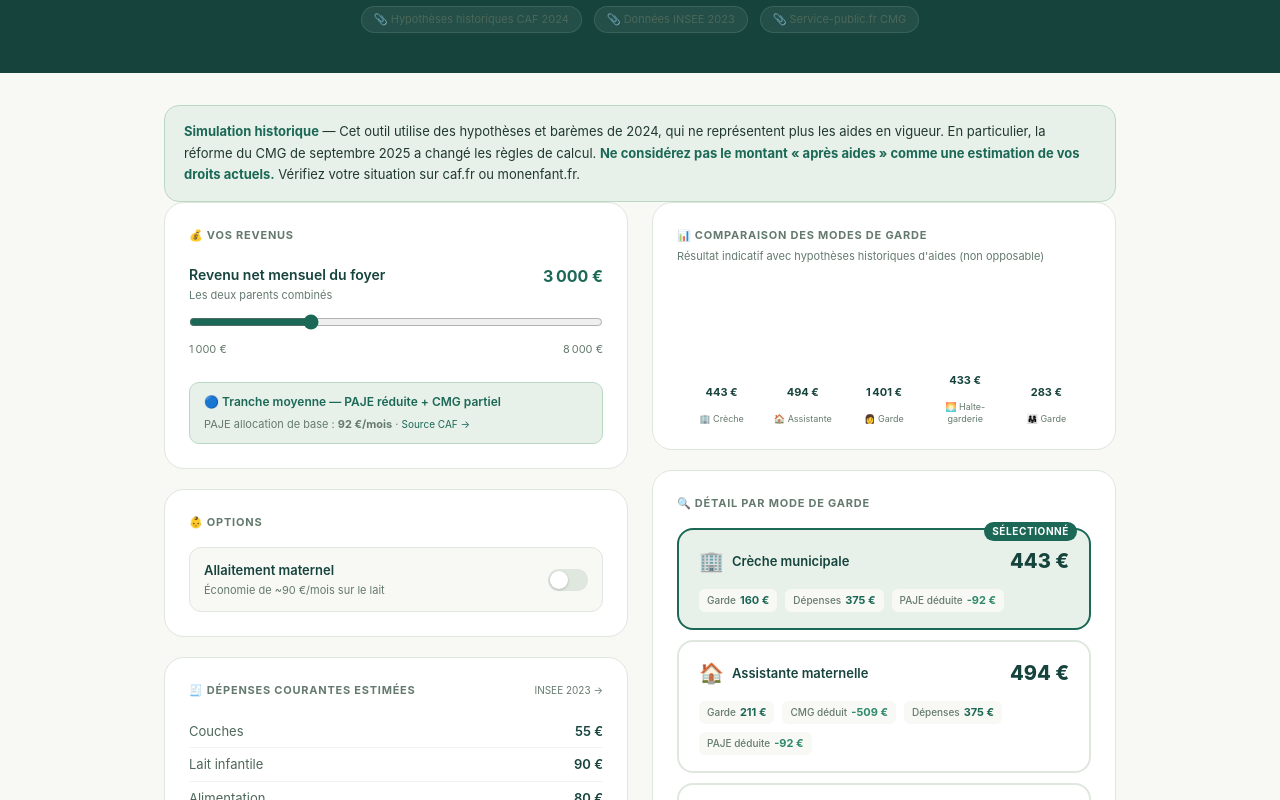
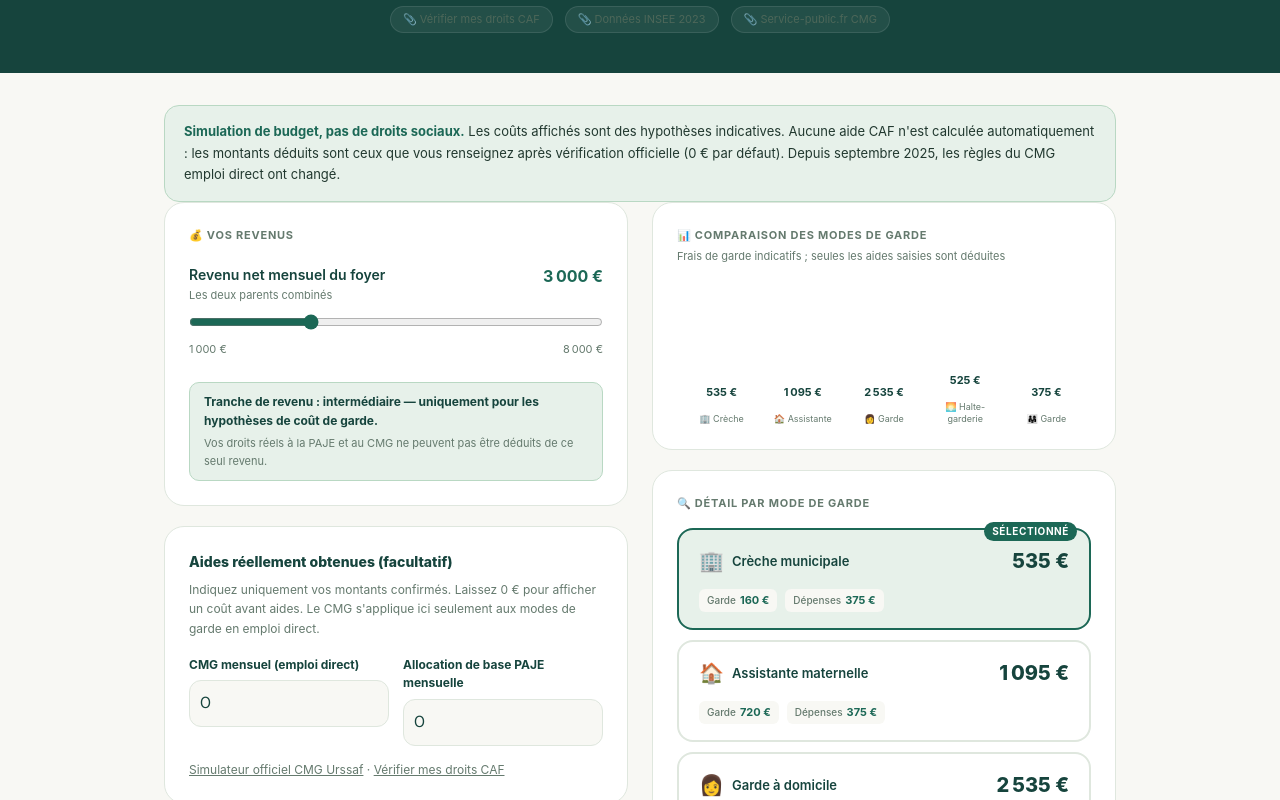
Before and after one commit to ambroiseguyot-del/stackblitz-starters-nzpd1ern, a Next.js app: page /budget in a window 1280 px wide. Shown: the part 280-1080 px from the top of the page. Built offline with nearby package versions, Linux system fonts and the light colour scheme; no server answers.

Commit message:
fix(finance): replace obsolete automatic CAF aid deductions with verified user inputs

```diff
--- a/app/budget/page.tsx
+++ b/app/budget/page.tsx
@@ -55,18 +55,11 @@ const COLORS_MODE: Record<ModeGarde, string> = {
 // Source : CAF.fr — Barème PAJE et CMG 2024
 // https://www.caf.fr/allocataires/aides-et-demarches/droits-et-prestations/petite-enfance
 
-const PAJE_BASE: Record<Tranche, number> = {
-  basse:   184.00,
-  moyenne: 92.00,
-  haute:   0,
-};
+// Les aides PAJE sont saisies par l'utilisateur après vérification officielle.
 
 // Source : service-public.fr — CMG
 // https://www.service-public.fr/particuliers/vosdroits/F345
-const CMG_PLAFOND = {
-  assistante: { basse: 1018, moyenne: 509, haute: 254 },
-  domicile:   { basse: 2085, moyenne: 1042, haute: 521 },
-};
+// Le CMG ne se déduit plus d'un plafond 2024 : voir simulateur Urssaf.
 
 // Source : CNAF — Observatoire national de la petite enfance 2023
 const TAUX_HORAIRE_ASSISTANTE = 4.5;
@@ -102,7 +95,7 @@ function getRevenuTranche(revenu: number): Tranche {
   return 'haute';
 }
 
-function calculerCoutGarde(mode: ModeGarde, revenu: number): { brut: number; aide: number; net: number } {
+function calculerCoutGarde(mode: ModeGarde, revenu: number, cmgRenseigne: number): { brut: number; aide: number; net: number } {
   const tranche = getRevenuTranche(revenu);
   switch (mode) {
     case 'creche': {
@@ -111,12 +104,12 @@ function calculerCoutGarde(mode: ModeGarde, revenu: number): { brut: number; aid
     }
     case 'assistante': {
       const brut = TAUX_HORAIRE_ASSISTANTE * HEURES_MOIS;
-      const aide = CMG_PLAFOND.assistante[tranche];
+      const aide = Math.min(brut, Math.max(0, cmgRenseigne));
       return { brut: Math.round(brut), aide: Math.round(aide), net: Math.round(Math.max(0, brut - aide)) };
     }
     case 'domicile': {
       const brut = TAUX_HORAIRE_DOMICILE * HEURES_MOIS;
-      const aide = CMG_PLAFOND.domicile[tranche];
+      const aide = Math.min(brut, Math.max(0, cmgRenseigne));
       return { brut: Math.round(brut), aide: Math.round(aide), net: Math.round(Math.max(0, brut - aide)) };
     }
     case 'parents':
@@ -211,9 +204,9 @@ function ResultCard({ mode, coutGarde, depenses, paje, selected, onClick, cv }:
       </div>
       <div style={{ display: 'flex', gap: 8, flexWrap: 'wrap' }}>
         <Tag label="Garde" value={`${coutGarde.net} €`} color="#1C6856" cv={cv} />
-        {coutGarde.aide > 0 && <Tag label="CMG déduit" value={`-${coutGarde.aide} €`} color="#2F8A6B" cv={cv} />}
+        {coutGarde.aide > 0 && <Tag label="CMG saisi" value={`-${coutGarde.aide} €`} color="#2F8A6B" cv={cv} />}
         <Tag label="Dépenses" value={`${depenses} €`} color="#1C6856" cv={cv} />
-        {paje > 0 && <Tag label="PAJE déduite" value={`-${paje} €`} color="#2F8A6B" cv={cv} />}
+        {paje > 0 && <Tag label="PAJE saisie" value={`-${paje} €`} color="#2F8A6B" cv={cv} />}
       </div>
     </div>
   );
@@ -252,6 +245,8 @@ export default function BudgetPrevisionnelPage() {
   const [revenu, setRevenu] = useState(3000);
   const [allaitement, setAllaitement] = useState(false);
   const [modeSelectionne, setModeSelectionne] = useState<ModeGarde>('creche');
+  const [aideCmgRenseignee, setAideCmgRenseignee] = useState(0);
+  const [aidePajeRenseignee, setAidePajeRenseignee] = useState(0);
 
   // Palette couleurs dark/light
   const cv = useMemo(() => ({
@@ -280,20 +275,20 @@ export default function BudgetPrevisionnelPage() {
   }), [isDark]);
 
   const tranche = getRevenuTranche(revenu);
-  const paje = PAJE_BASE[tranche];
+  const paje = Math.max(0, aidePajeRenseignee);
   const depenses = useMemo(() => calculerDepensesCourantes(allaitement), [allaitement]);
 
   // MODES est défini hors composant — pas de dépendance manquante
   const resultats = useMemo(() =>
     MODES.map(mode => {
-      const coutGarde = calculerCoutGarde(mode, revenu);
+      const coutGarde = calculerCoutGarde(mode, revenu, aideCmgRenseignee);
       return {
         mode,
         coutGarde,
         total: Math.max(0, coutGarde.net + depenses.total - paje),
       };
     }),
-    [revenu, depenses.total, paje]
+    [revenu, depenses.total, paje, aideCmgRenseignee]
   );
 
   const selected = resultats.find(r => r.mode === modeSelectionne)!;
@@ -314,7 +309,7 @@ export default function BudgetPrevisionnelPage() {
         </p>
         <div style={{ display: 'flex', gap: 12, justifyContent: 'center', flexWrap: 'wrap' }}>
           {[
-            { label: 'Hypothèses historiques CAF 2024', href: 'https://www.caf.fr/allocataires/aides-et-demarches/droits-et-prestations/petite-enfance' },
+            { label: 'Vérifier mes droits CAF', href: 'https://www.caf.fr/allocataires/aides-et-demarches/droits-et-prestations/petite-enfance' },
             { label: 'Données INSEE 2023', href: 'https://www.insee.fr/fr/statistiques/8241854' },
             { label: 'Service-public.fr CMG', href: 'https://www.service-public.fr/particuliers/vosdroits/F345' },
           ].map(s => (
@@ -329,7 +324,7 @@ export default function BudgetPrevisionnelPage() {
 
       <div style={{ maxWidth: 1000, margin: '0 auto', padding: '32px 24px 80px' }}>
         <aside className="bb-data-notice" role="note">
-          <strong>Simulation historique</strong> — Cet outil utilise des hypothèses et barèmes de 2024, qui ne représentent plus les aides en vigueur. En particulier, la réforme du CMG de septembre 2025 a changé les règles de calcul. <strong>Ne considérez pas le montant « après aides » comme une estimation de vos droits actuels.</strong> Vérifiez votre situation sur caf.fr ou monenfant.fr.
+          <strong>Simulation de budget, pas de droits sociaux.</strong> Les coûts affichés sont des hypothèses indicatives. Aucune aide CAF n'est calculée automatiquement : les montants déduits sont ceux que vous renseignez après vérification officielle (0 € par défaut). Depuis septembre 2025, les règles du CMG emploi direct ont changé.
         </aside>
         <div style={{ display: 'grid', gridTemplateColumns: 'repeat(auto-fit, minmax(300px, 1fr))', gap: 24 }}>
 
@@ -352,20 +347,40 @@ export default function BudgetPrevisionnelPage() {
                 border: `1px solid ${tranche === 'basse' ? '#BBF7D0' : tranche === 'moyenne' ? '#B9D8C3' : '#FECACA'}`,
                 borderRadius: 10, padding: '10px 14px',
               }}>
-                <p style={{ fontSize: 12, fontWeight: 600, color: tranche === 'basse' ? '#166534' : tranche === 'moyenne' ? '#1C6856' : '#991B1B', margin: 0 }}>
-                  {tranche === 'basse' && '🟢 Tranche basse — PAJE pleine + CMG maximum'}
-                  {tranche === 'moyenne' && '🔵 Tranche moyenne — PAJE réduite + CMG partiel'}
-                  {tranche === 'haute' && '🔴 Tranche haute — Pas de PAJE, CMG minimum'}
+                <p style={{ fontSize: 12, fontWeight: 700, color: '#16443D', margin: 0 }}>
+                  Tranche de revenu : {tranche === 'basse' ? 'basse' : tranche === 'moyenne' ? 'intermédiaire' : 'haute'} — uniquement pour les hypothèses de coût de garde.
                 </p>
-                <p style={{ fontSize: 11, color: cv.textMuted, margin: '4px 0 0' }}>
-                  PAJE allocation de base : <strong>{paje} €/mois</strong>
-                  {' · '}
-                  <a href="https://www.caf.fr/allocataires/aides-et-demarches/droits-et-prestations/petite-enfance/la-prestation-d-accueil-du-jeune-enfant-paje/l-allocation-de-base"
-                    target="_blank" rel="noopener noreferrer" style={{ color: '#1C6856', fontSize: 10 }}>
-                    Source CAF →
-                  </a>
+                <p style={{ fontSize: 11, color: '#657A6E', margin: '5px 0 0' }}>
+                  Vos droits réels à la PAJE et au CMG ne peuvent pas être déduits de ce seul revenu.
                 </p>
               </div>
+            </div>
+
+            {/* Aides réelles saisies par l'utilisateur, sans estimation de droit. */}
+            <div style={{ background: cv.card, borderRadius: 20, border: `1px solid ${cv.border}`, padding: '24px' }}>
+              <h2 style={{ fontSize: 14, fontWeight: 800, color: cv.text, margin: '0 0 8px' }}>Aides réellement obtenues (facultatif)</h2>
+              <p style={{ fontSize: 12, color: cv.textMuted, lineHeight: 1.6, marginBottom: 18 }}>
+                Indiquez uniquement vos montants confirmés. Laissez 0 € pour afficher un coût avant aides. Le CMG s'applique ici seulement aux modes de garde en emploi direct.
+              </p>
+              <div style={{ display: 'grid', gridTemplateColumns: 'repeat(auto-fit, minmax(180px, 1fr))', gap: 14 }}>
+                <div>
+                  <label htmlFor="budget-cmg" style={{ display: 'block', fontSize: 12, fontWeight: 700, marginBottom: 6 }}>CMG mensuel (emploi direct)</label>
+                  <input id="budget-cmg" type="number" min="0" step="1" value={aideCmgRenseignee}
+                    onChange={e => setAideCmgRenseignee(Math.max(0, Number(e.target.value) || 0))}
+                    style={{ width: '100%', border: `1px solid ${cv.border}`, borderRadius: 12, padding: '10px', background: cv.bg, color: cv.text }} />
+                </div>
+                <div>
+                  <label htmlFor="budget-paje" style={{ display: 'block', fontSize: 12, fontWeight: 700, marginBottom: 6 }}>Allocation de base PAJE mensuelle</label>
+                  <input id="budget-paje" type="number" min="0" step="1" value={aidePajeRenseignee}
+                    onChange={e => setAidePajeRenseignee(Math.max(0, Number(e.target.value) || 0))}
+                    style={{ width: '100%', border: `1px solid ${cv.border}`, borderRadius: 12, padding: '10px', background: cv.bg, color: cv.text }} />
+                </div>
+              </div>
+              <p style={{ margin: '14px 0 0', fontSize: 12, lineHeight: 1.6, color: cv.textMuted }}>
+                <a href="https://www.urssaf.fr/accueil/actualites/evolution-cmg-ce-qui-va-changer.html" target="_blank" rel="noopener noreferrer" style={{ color: cv.accent, textDecoration: 'underline' }}>Simulateur officiel CMG Urssaf</a>
+                {' · '}
+                <a href="https://www.caf.fr/allocataires/aides-et-demarches/droits-et-prestations/petite-enfance" target="_blank" rel="noopener noreferrer" style={{ color: cv.accent, textDecoration: 'underline' }}>Vérifier mes droits CAF</a>
+              </p>
             </div>
 
             {/* Allaitement */}
@@ -440,7 +455,7 @@ export default function BudgetPrevisionnelPage() {
               <p style={{ fontSize: 11, fontWeight: 700, letterSpacing: '0.07em', textTransform: 'uppercase', color: cv.textMuted, margin: '0 0 4px' }}>
                 📊 Comparaison des modes de garde
               </p>
-              <p style={{ fontSize: 11, color: cv.textMuted, margin: '0 0 20px' }}>Résultat indicatif avec hypothèses historiques d'aides (non opposable)</p>
+              <p style={{ fontSize: 11, color: cv.textMuted, margin: '0 0 20px' }}>Frais de garde indicatifs ; seules les aides saisies sont déduites</p>
               <BudgetBarChart data={resultats.map(r => ({ mode: r.mode, total: r.total }))} cv={cv} />
             </div>
 
@@ -476,9 +491,9 @@ export default function BudgetPrevisionnelPage() {
               <div style={{ borderTop: `1px solid ${cv.resultLine}`, paddingTop: 16, display: 'flex', flexDirection: 'column', gap: 8 }}>
                 {[
                   { label: 'Coût garde brut',    val: selected.coutGarde.brut,  color: cv.resultLabelC },
-                  { label: 'CMG déduit',          val: -selected.coutGarde.aide, color: cv.resultLabelG },
+                  { label: 'CMG renseigné',          val: -selected.coutGarde.aide, color: cv.resultLabelG },
                   { label: 'Dépenses courantes',  val: depenses.total,           color: cv.resultLabelP },
-                  { label: 'PAJE déduite',        val: -paje,                    color: cv.resultLabelG },
+                  { label: 'PAJE renseignée',        val: -paje,                    color: cv.resultLabelG },
                 ].map(({ label, val, color }) => val !== 0 && (
                   <div key={label} style={{ display: 'flex', justifyContent: 'space-between' }}>
                     <span style={{ fontSize: 13, color: cv.resultMuted }}>{label}</span>
@@ -494,11 +509,11 @@ export default function BudgetPrevisionnelPage() {
             <div style={{ background: '#FFFBEB', border: '1px solid #FDE68A', borderRadius: 16, padding: '16px 20px' }}>
               <p style={{ fontSize: 12, fontWeight: 600, color: '#92400E', margin: '0 0 6px' }}>⚠️ Estimation indicative</p>
               <p style={{ fontSize: 12, color: '#78350F', lineHeight: 1.6, margin: '0 0 10px' }}>
-                Ces chiffres sont des moyennes nationales. Vérifiez vos droits réels sur les simulateurs officiels.
+                Ces chiffres sont des hypothèses de dépenses, pas des moyennes nationales officielles. Les aides sont nulles par défaut et doivent être renseignées après vérification sur les simulateurs publics.
               </p>
               <div style={{ display: 'flex', flexDirection: 'column', gap: 4 }}>
                 {[
-                  { label: 'Simulateur CAF — Mes droits',     href: 'https://www.caf.fr/allocataires/aides-et-demarches/droits-et-prestations/petite-enfance' },
+                  { label: 'Vérifier mes droits CAF',     href: 'https://www.caf.fr/allocataires/aides-et-demarches/droits-et-prestations/petite-enfance' },
                   { label: 'Service-public.fr — CMG',         href: 'https://www.service-public.fr/particuliers/vosdroits/F345' },
                   { label: 'Mon-enfant.fr — Trouver une crèche', href: 'https://www.mon-enfant.fr' },
                   { label: 'FEPEM — Tarifs garde à domicile', href: 'https://www.fepem.fr' },
```
